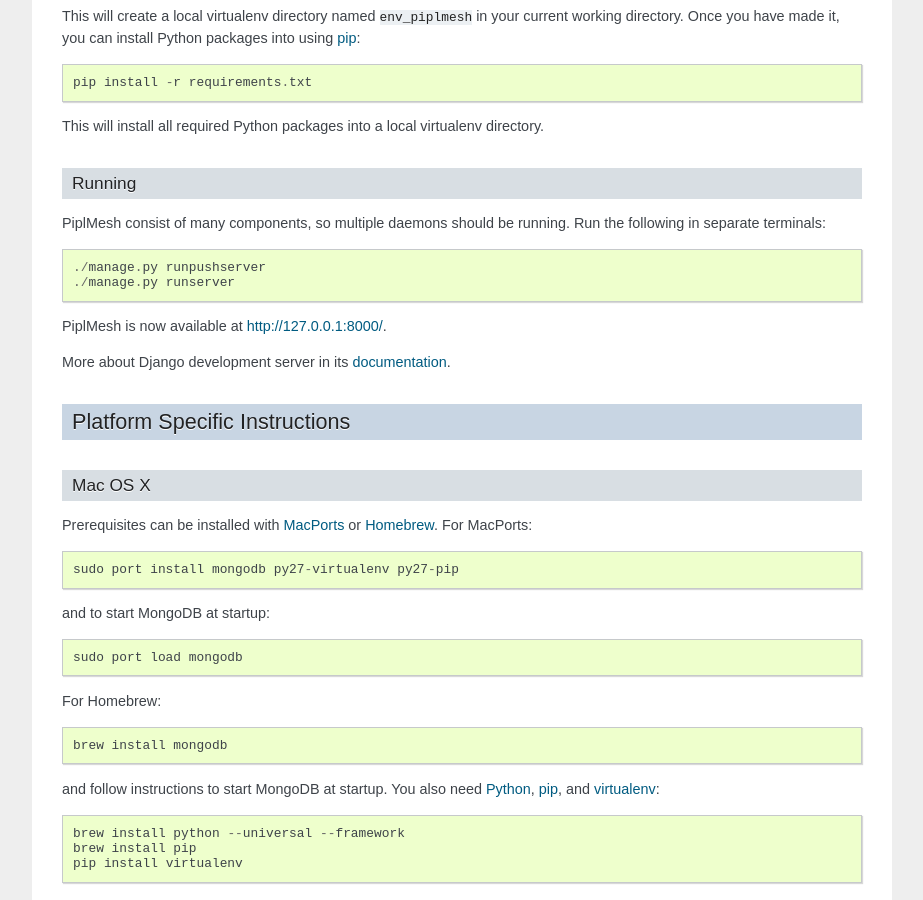
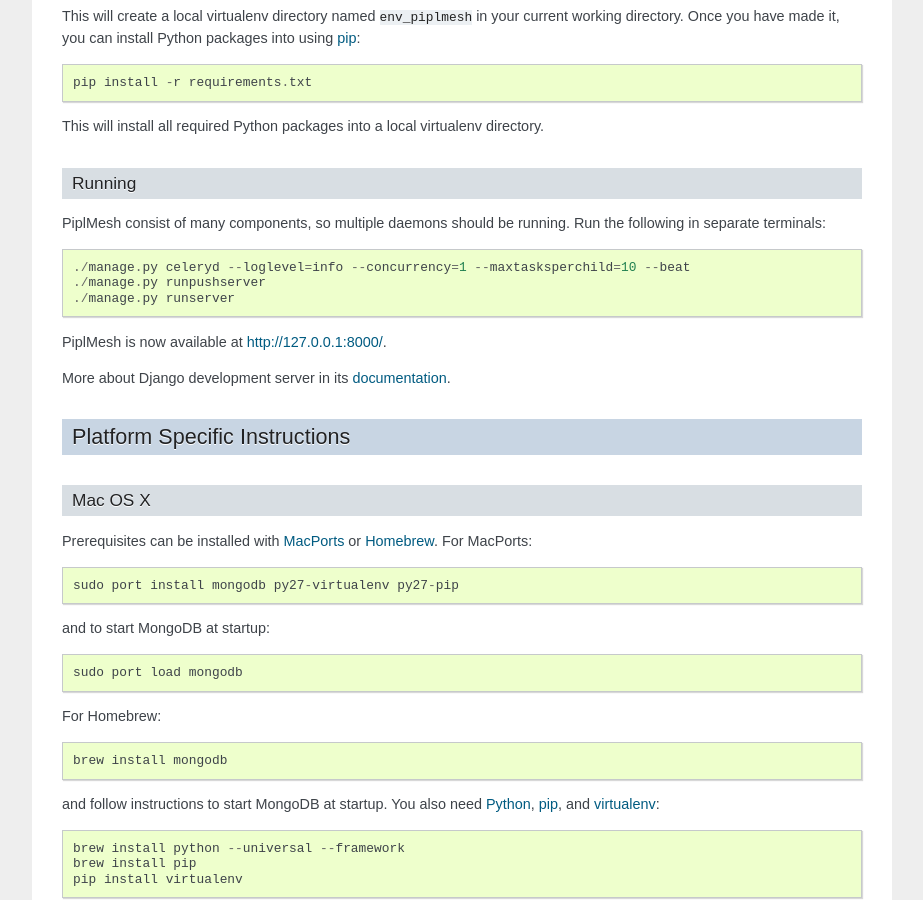
Before and after one commit to wlanslovenija/PiplMesh, a Sphinx documentation site: the page built from docs/installation.rst, in a window 1280 px wide and 900 px high, scrolled down 814 px. Shown: the whole window, without its empty margins (198-1121 px from the left). Built offline with Sphinx 7.4.7, drawn with Linux system fonts in a browser that asks for light colours.

Commit message:
Added celery start-up line.

```diff
--- a/docs/installation.rst
+++ b/docs/installation.rst
@@ -62,6 +62,7 @@
 PiplMesh consist of many components, so multiple daemons should be running. Run
 the following in separate terminals::
 
+    ./manage.py celeryd --loglevel=info --concurrency=1 --maxtasksperchild=10 --beat
     ./manage.py runpushserver
     ./manage.py runserver
 
```
